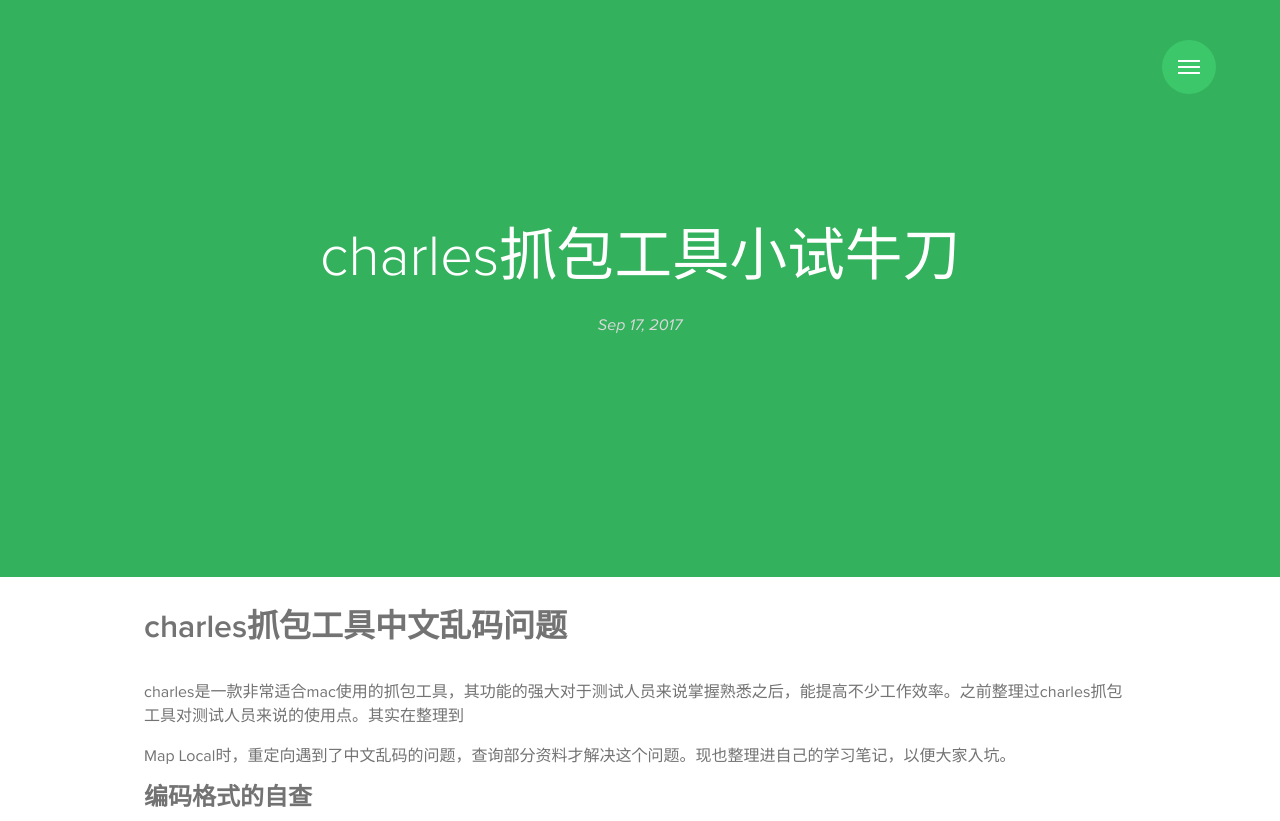
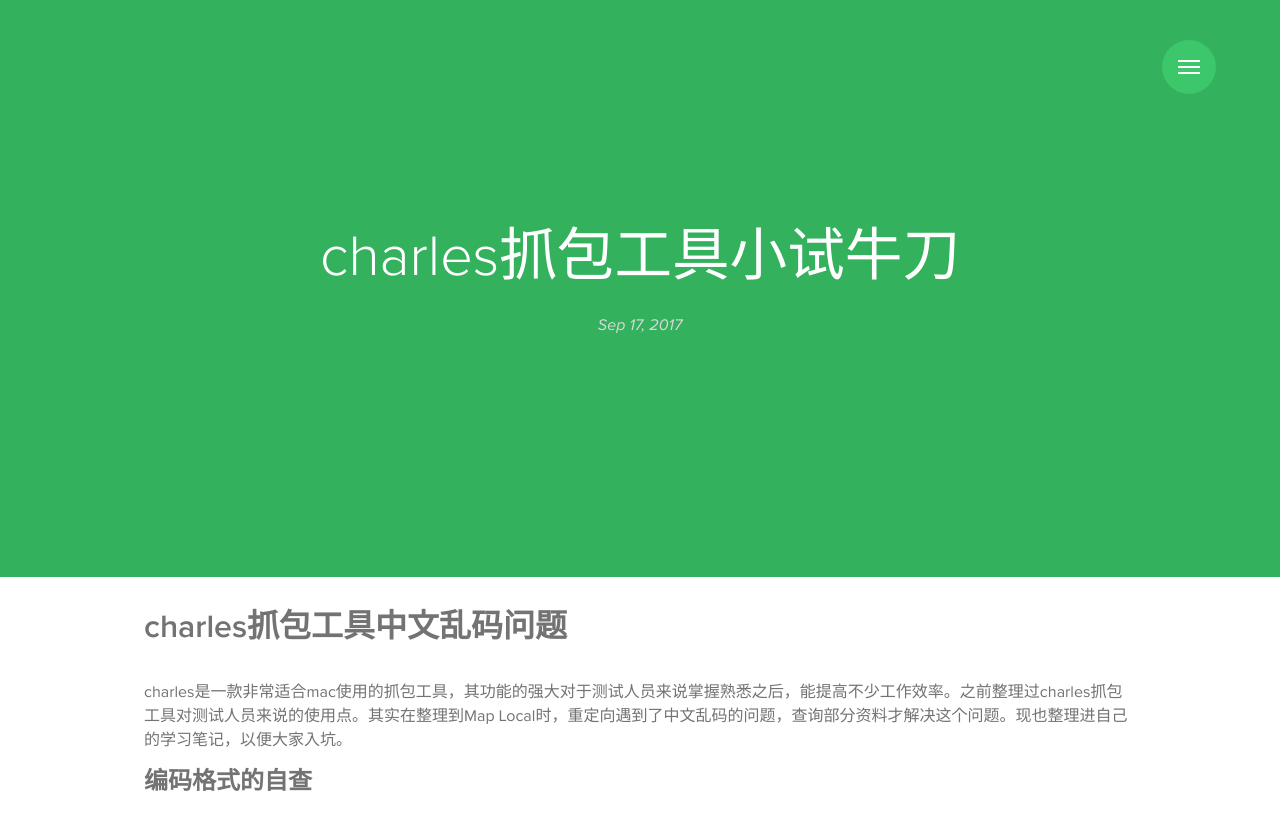
Before and after one commit to HardworkingSheep/HardworkingSheep.github.io, a Jekyll site: the page built from _posts/2017-09-17-map local功能的中文乱码问题.MarkDown, in a window 1280 px wide. Shown: the top 821 px of the page. Built offline with Jekyll 4.4.1, drawn with Linux system fonts in a browser that asks for light colours; some web fonts are replaced; some of the changed text lies outside the part shown.

Commit message:
格式调整

```diff
--- a/_posts/2017-09-17-map local功能的中文乱码问题.MarkDown
+++ b/_posts/2017-09-17-map local功能的中文乱码问题.MarkDown
@@ -9,9 +9,7 @@ excerpt: charles.
 
 # charles抓包工具中文乱码问题
 
-charles是一款非常适合mac使用的抓包工具，其功能的强大对于测试人员来说掌握熟悉之后，能提高不少工作效率。之前整理过charles抓包工具对测试人员来说的使用点。其实在整理到
-
-Map Local时，重定向遇到了中文乱码的问题，查询部分资料才解决这个问题。现也整理进自己的学习笔记，以便大家入坑。
+charles是一款非常适合mac使用的抓包工具，其功能的强大对于测试人员来说掌握熟悉之后，能提高不少工作效率。之前整理过charles抓包工具对测试人员来说的使用点。其实在整理到Map Local时，重定向遇到了中文乱码的问题，查询部分资料才解决这个问题。现也整理进自己的学习笔记，以便大家入坑。
 
 ## 编码格式的自查
 
@@ -39,18 +37,4 @@ Map Local时，重定向遇到了中文乱码的问题，查询部分资料才
 
 第三步，出现了一个未命名的设置；
 
-第四步，新建一个Rule在你的设置中；点击add就会出现Rewrite Rule的编辑框。
-
-Type选择Modify Header，where可以根据你的需要来，一般都是响应的内容。
-
-Match中的值就是你需要替换的那块，我是要把application／jason替换成它的编码
-
-格式为UTF-8，所以在Replace中Content-Type的值增加了charset=UFT-8，点击
-
-ok就完成了Rule的建立。再看Rewrite Settings里的内容就会新增一条Type为
-
-Modify的Rule。
-
-替换完毕之后，再去做Map Local等等的请求时，就会发现客户端的中文内容不再不是
-
-一片乱码啦！
+第四步，新建一个Rule在你的设置中；点击add就会出现Rewrite Rule的编辑框。Type选择Modify Header，where可以根据你的需要来，一般都是响应的内容。Match中的值就是你需要替换的那块，我是要把application／jason替换成它的编码格式为UTF-8，所以在Replace中Content-Type的值增加了charset=UFT-8，点击ok就完成了Rule的建立。再看Rewrite Settings里的内容就会新增一条Type为Modify的Rule。替换完毕之后，再去做Map Local等等的请求时，就会发现客户端的中文内容不再不是一片乱码啦！
```
